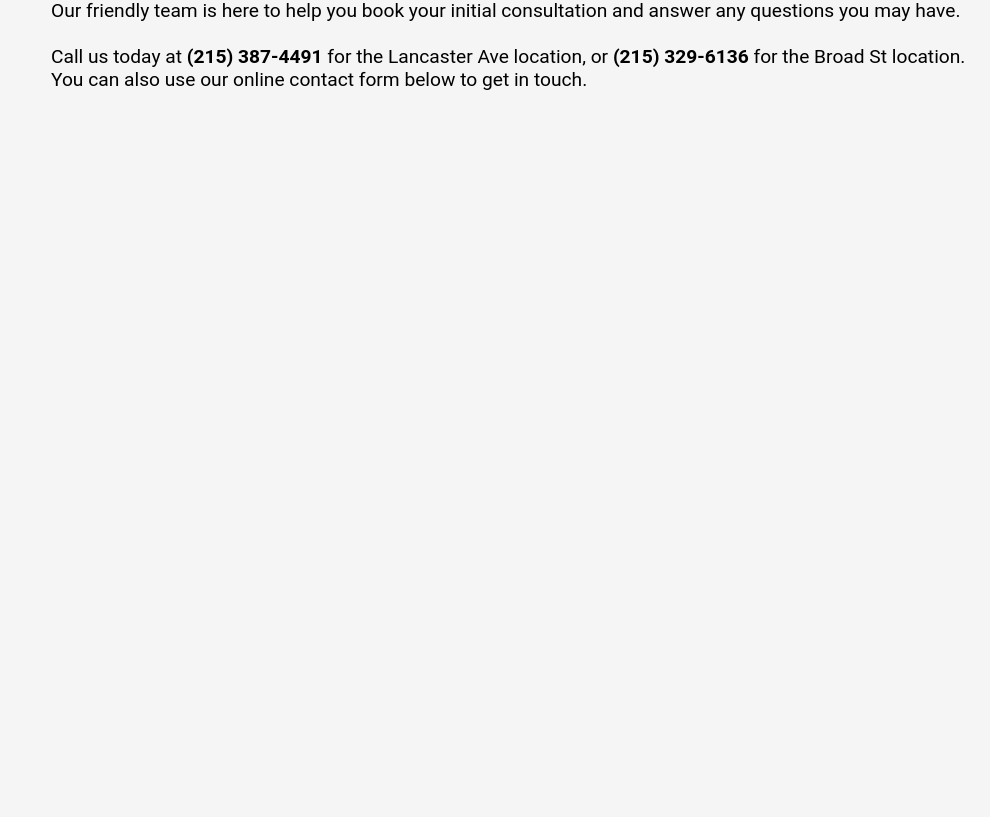
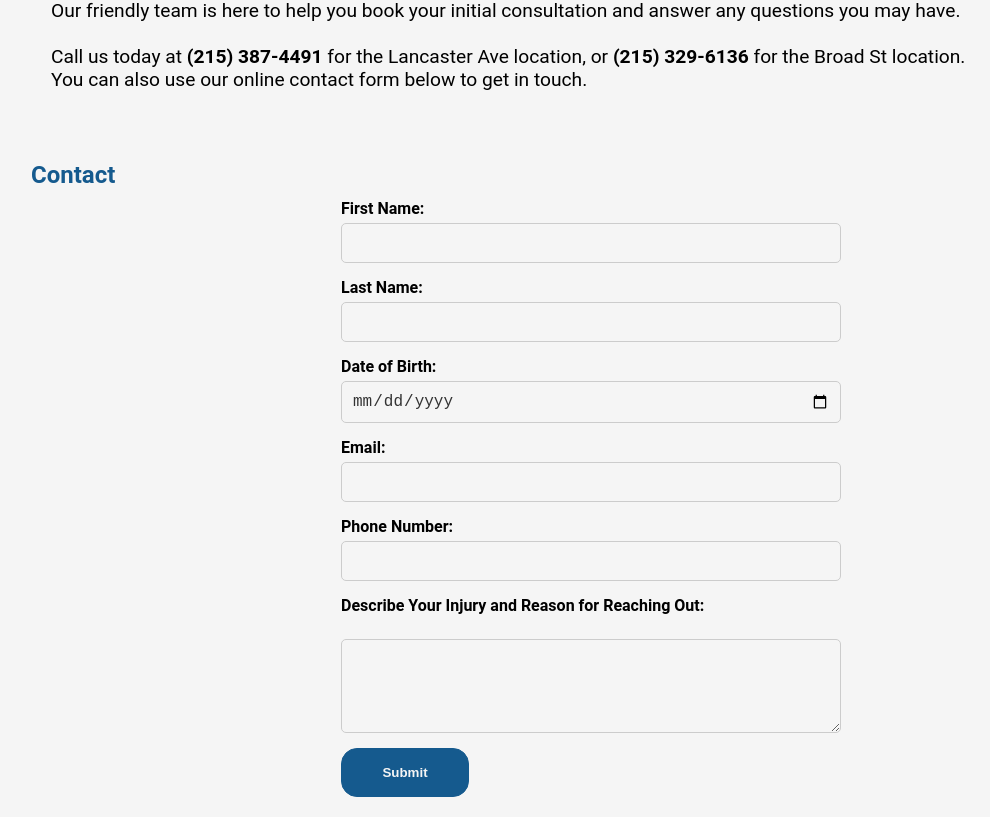
Before and after one commit to jillianfusco/Philadelphia-Medcare-React, a React (Create React App) app: page / in a window 1280 px wide. Shown: the part 2024-2841 px from the top of the page, without its empty margins (49-1039 px from the left). Before the commit the page ends 2165 px from the top, so only its background shows below. Built offline with nearby package versions, Linux system fonts and the light colour scheme.

Commit message:
contact component

```diff
--- a/src/App.js
+++ b/src/App.js
@@ -7,6 +7,7 @@ import OurServices from './components/OurServices';
 import OurLocations from './components/OurLocations';
 import ChooseUs from './components/ChooseUs';
 import Schedule from './components/Schedule';
+import Contact from './components/Contact';
 
 function App() {
   return (
@@ -18,6 +19,7 @@ function App() {
       <OurLocations />
       <ChooseUs />
       <Schedule />
+      <Contact />
     </div>
   );
 }
--- /dev/null
+++ b/src/components/Contact.js
@@ -0,0 +1,43 @@
+import React from "react";
+
+export default function Contact() {
+    return(
+        <section id="contact">
+        <h1>Contact</h1>
+        <form name="contact" method="POST" class="contact-form" data-netlify="true">
+            <div class="form-group">
+                <label for="first-name">First Name:</label>
+                <input type="text" id="first-name" name="first-name" required />
+            </div>
+
+            <div class="form-group">
+                <label for="last-name">Last Name:</label>
+                <input type="text" id="last-name" name="last-name" required />
+            </div>
+
+            <div class="form-group">
+                <label for="dob">Date of Birth:</label>
+                <input type="date" id="dob" name="dob" required />
+            </div>
+
+            <div class="form-group">
+                <label for="email">Email:</label>
+                <input type="email" id="email" name="email" required />
+            </div>
+
+            <div class="form-group">
+                <label for="phone">Phone Number:</label>
+                <input type="tel" id="phone" name="phone" required />
+            </div>
+
+            <div class="form-group">
+                <label for="injury-description">Describe Your Injury and Reason for Reaching Out:</label><br />
+                <textarea id="injury-description" name="injury-description" rows="4" required></textarea>
+            </div>
+
+            <button type="submit" class="btn btn-color-1">Submit</button>
+        </form>
+
+    </section>
+    )
+}
```
